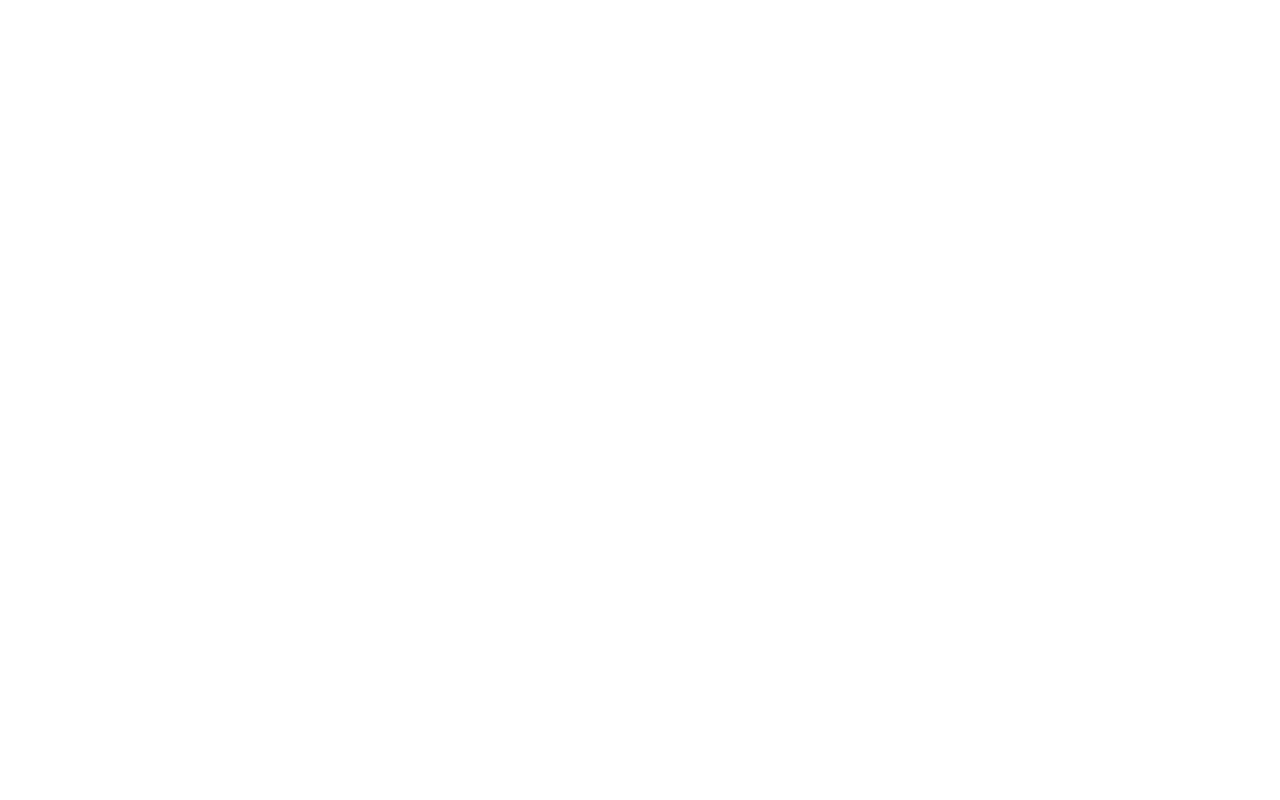
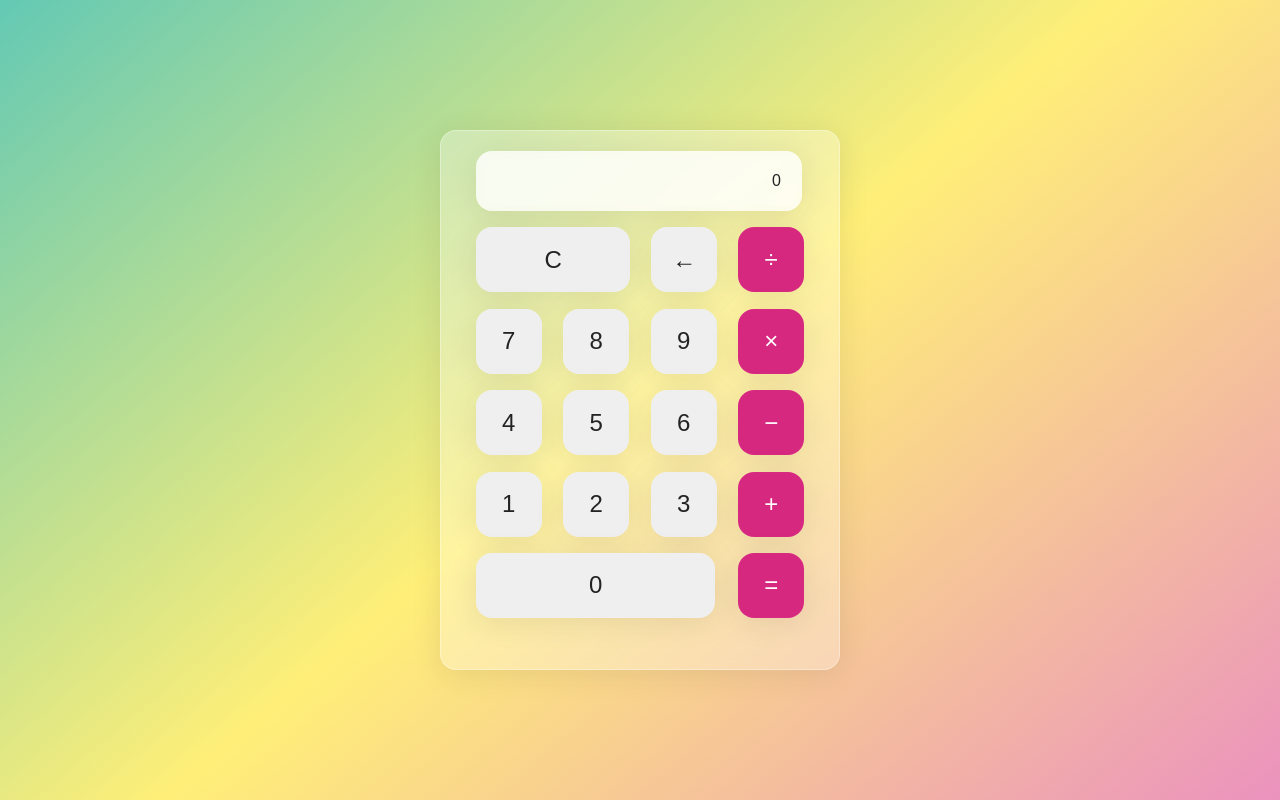
Before and after one commit to haojee2025/Simple-Calculator-JavaScript, a plain HTML site: page index.html in a window 1280 px wide. Drawn offline with Linux system fonts and the light colour scheme.

Commit message:
write css code into style.css

```diff
--- a/index.html
+++ b/index.html
@@ -8,6 +8,74 @@
     <link rel="stylesheet" href="style.css">
 </head>
 <body>
+    <div class="wrapper">
+        <section class="screen">
+            0
+        </section>
+        <section class="calc-buttons">
+            <div class="calc-button-row">
+                <button class="calc-button double">
+                    C
+                </button>
+                <button class="calc-button">
+                    &larr;
+                </button>
+                <button class="calc-button">
+                    &divide;
+                </button>
+            </div>
+            <div class="calc-button-row">
+                <button class="calc-button">
+                    7
+                </button>
+                <button class="calc-button">
+                    8
+                </button>
+                <button class="calc-button">
+                    9
+                </button>
+                <button class="calc-button">
+                    &times;
+                </button>
+            </div>
+            <div class="calc-button-row">
+                <button class="calc-button">
+                    4
+                </button>
+                <button class="calc-button">
+                    5
+                </button>
+                <button class="calc-button">
+                    6
+                </button>
+                <button class="calc-button">
+                    &minus;
+                </button>
+            </div>
+            <div class="calc-button-row">
+                <button class="calc-button">
+                    1
+                </button>
+                <button class="calc-button">
+                    2
+                </button>
+                <button class="calc-button">
+                    3
+                </button>
+                <button class="calc-button">
+                    &plus;
+                </button>
+            </div>
+            <div class="calc-button-row">
+                <button class="calc-button triple">
+                    0
+                </button>
+                <button class="calc-button">
+                    &equals;
+                </button>
+
+        </section>
+    </div>
     <script src="script.js"></script>
 </body>
 </html>
--- a/style.css
+++ b/style.css
@@ -0,0 +1,97 @@
+html{
+    box-sizing: border-box;
+    height: 100%;
+}
+
+*,
+*::before,
+*::after{
+    box-sizing: inherit;
+    margin: 0;
+    padding: 0;
+}
+
+body{
+    align-items: center;
+    background: linear-gradient(320deg, #eb92be, #ffef78, #63c9b4);
+    display: flex;
+    font-family: 'Dosis', sans-serif;
+    font-display: swap;
+    height: inherit;
+    justify-content: center;
+}
+
+.wrapper{
+    backdrop-filter: blur(4px);
+    -webkit-backdrop-filter: blur(4px);
+    background: rgba(255, 255, 255, 0.3);
+    border: 1px solid rgba(255, 255, 255, 0.34);
+    border-radius: 16px;
+    box-shadow: 0 4px 30px rgba(35, 35, 35, 0.1);
+    color: #232323;
+    flex-basis: 400px;
+    height: 540px;
+    padding: 20px 35px;
+}
+
+.screen{
+    backdrop-filter: blur(5.5px);
+    -webkit-backdrop-filter: blur(5.5px);
+    background: rgba(255, 255, 255, 0.75);
+    border: 1px solid rgba(255, 255, 255, 0.1);
+    border-radius: 16px;
+    box-shadow: 0 4px 30px rgba(35, 35, 35, 0.1);
+    color: #232323;
+    overflow: auto;
+    padding: 20px;
+    text-align: right;
+    width: 326px;
+}
+
+.calc-button-row{
+    display: flex;
+    justify-content: space-between;
+    margin: 5% 0;
+}
+
+.calc-button{
+    backdrop-filter: blur(5.5px);
+    -webkit-backdrop-filter: blur(5.5px);
+    background: 1px solid rgba(255, 255, 255, 0.75);
+    border: 1px solid rgba(255, 255, 255, 0.01);
+    border-radius: 16px;
+    box-shadow: 0 4px 30px rgba(35, 35, 35, 0.1);
+    color: #232323;
+    flex-basis: 20%;
+    font-family: inherit;
+    font-size: 24px;
+    height: 65px;
+}
+
+.calc-button:last-child{
+    backdrop-filter: blur(5.5px);
+    -webkit-backdrop-filter: blur(5.5px);
+    background: 1px solid rgba(255, 255, 255, 0.75);
+    border: 1px solid rgba(255, 255, 255, 0.01);
+    border-radius: 16px;
+    box-shadow: 0 4px 30px rgba(35, 35, 35, 0.1);
+    color: #ffffff;
+    background: #d72880;
+}
+
+.calc-button:last-child:hover{
+    background-color: inherit;
+    color: inherit;
+}
+
+.calc-button:active{
+    background-color: #ffef78;;
+}
+
+.double{
+    flex-basis: 47%;
+}
+
+.triple{
+    flex-basis: 73%;
+}
```
